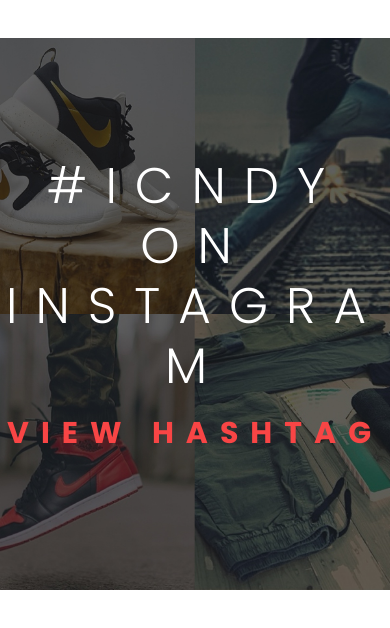
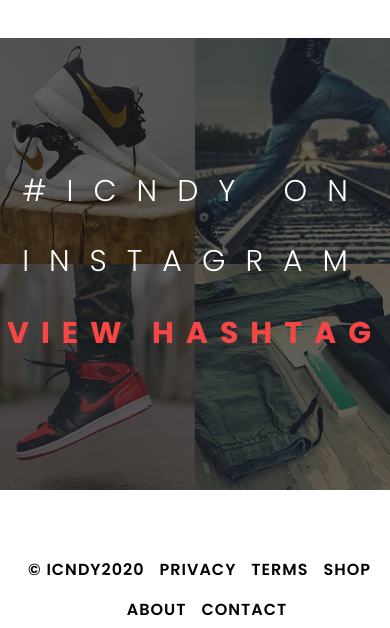
Before and after one commit to most91/mag, a plain HTML site: page index.html in a window 390 px wide. Shown: the part 3023-3651 px from the top of the page. Drawn offline with Linux system fonts and the light colour scheme.

Commit message:
Add files via upload

```diff
--- a/css/stye.css
+++ b/css/stye.css
@@ -344,6 +344,14 @@ body{
 
 }
 @media (max-width: 770px){
+    .instagram__title{
+        color: #fff;
+        font-size: 30px;
+        font-weight: 300;
+        line-height: 70px;
+        letter-spacing: 20px;
+    ы
+    }
     .header__top{
         grid-template-columns: auto;
         justify-items: center;
@@ -371,7 +379,7 @@ body{
 }
 
 
- @media (max-width: 580px){
+@media (max-width: 580px){
     .content__wrap{
         grid-template-columns: 1fr;
     }
@@ -384,4 +392,4 @@ body{
         line-height: 30px;
         letter-spacing: 4px;
     }
- }
+}
```
